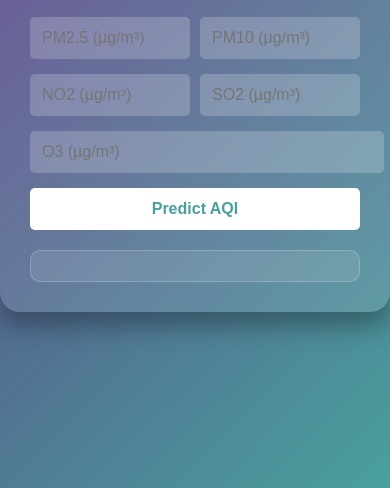
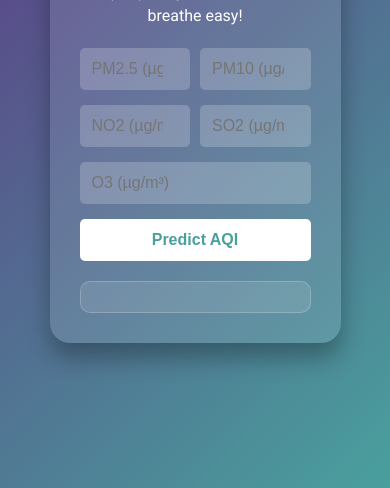
Before and after one commit to DurgaPrasad-54/AQI-APP, a plain HTML site: page aqi-frontend/index.html in a window 390 px wide. Shown: the part 356-844 px from the top of the page. Drawn offline with Linux system fonts and the light colour scheme.

Commit message:
css modify response

```diff
--- a/aqi-frontend/styles.css
+++ b/aqi-frontend/styles.css
@@ -50,7 +50,7 @@ form {
 
 input[type="number"] {
     width: 100%; /* Consistent size for all inputs */
-    max-width: 380px;
+    max-width: 375px;
     padding: 12px;
     font-size: 1rem;
     border: none;
@@ -95,7 +95,7 @@ button:hover {
 }
 
 /* Responsive design for smaller screens */
-@media (max-width: px) {
+/* @media (max-width: px) {
     .container {
         max-width: 90%;
         padding: 20px;
@@ -110,7 +110,7 @@ button:hover {
     }
 
     input[type="number"] {
-        max-width: 100%; /* Adjust input size for smaller screens */
+        max-width: 100%;
     }
 
     button {
@@ -121,12 +121,16 @@ button:hover {
     #result {
         font-size: 1rem;
     }
-}
+} */
 
-@media screen and (min-width: 300px) and (max-width: 426px) {
+@media screen and (min-width: 50px) and (max-width: 476px) {
     #o3 {
-        width: 100%;
-        max-width: 340px;
+        width: auto;
+        /* max-width: 340px; */
         /* background-color: yellow; */
     }
+    .container{
+        /* padding: 100px; */
+        margin: 60px;
+    }
 }
```
